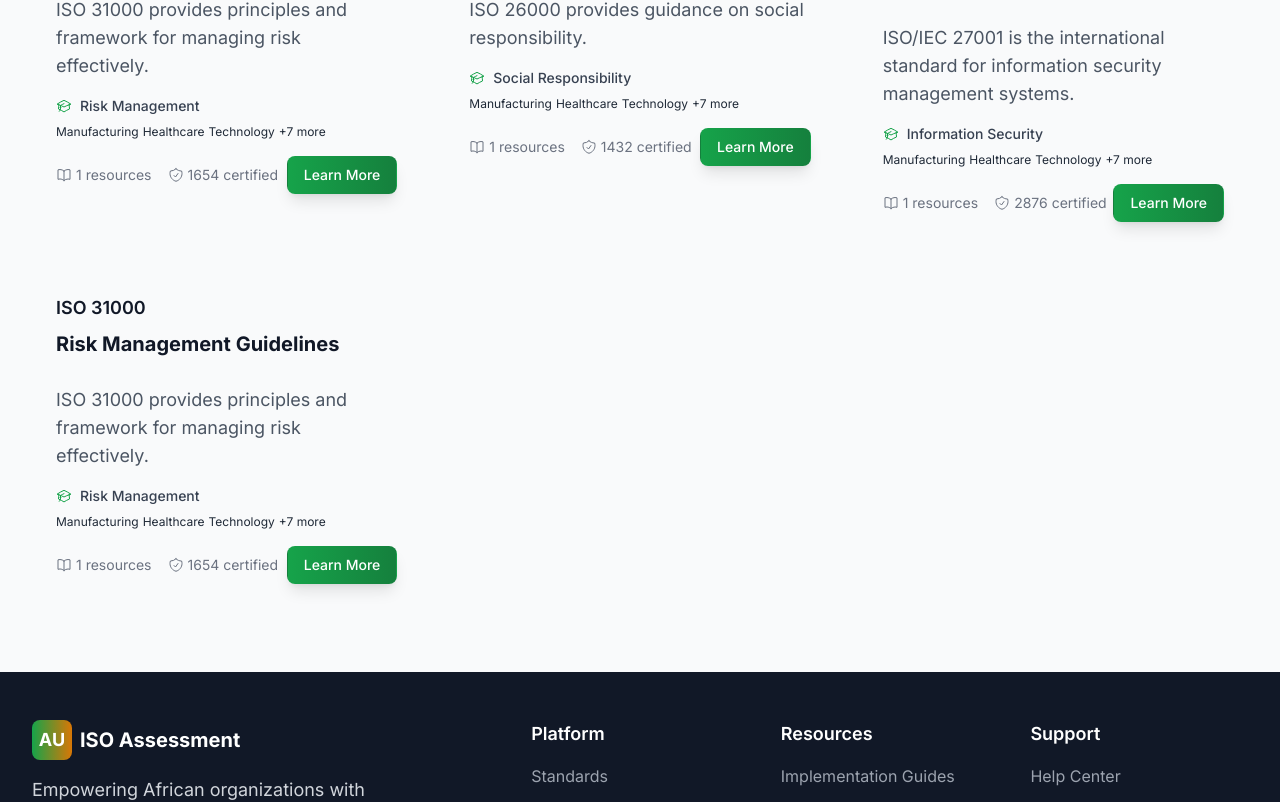
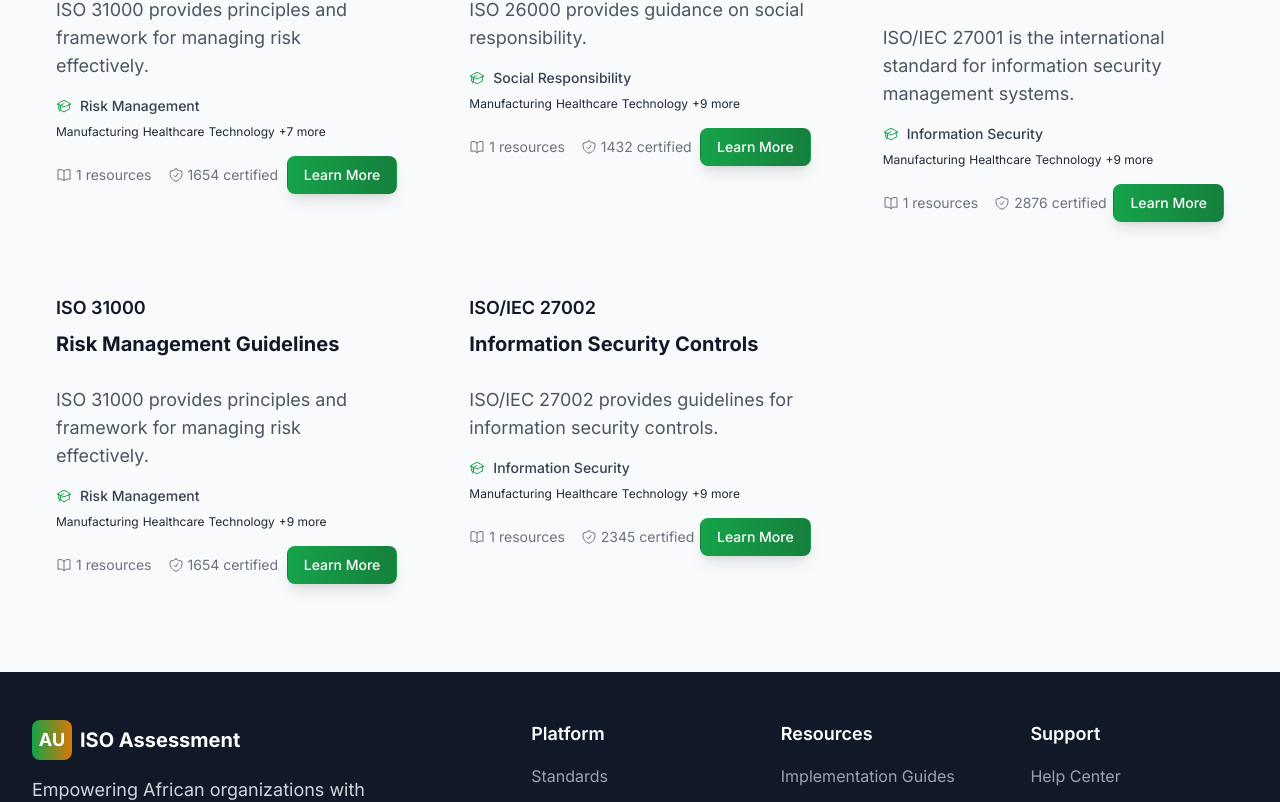
Before and after one commit to cfallah2k/CUSTOM-ISO-CHECKLIST, a React (Create React App) app: page /standards in a window 1280 px wide. Shown: the part 1291-2093 px from the top of the page. Built offline with nearby package versions, Linux system fonts and the light colour scheme.

Commit message:
Add Creative & Cultural Industries and Mining & Minerals sectors, plus ISO 27002 standard

```diff
--- a/src/data/isoStandards.ts
+++ b/src/data/isoStandards.ts
@@ -124,7 +124,7 @@ export const sectors = [
     description: 'Manufacturing and production industries',
     icon: 'CogIcon',
     color: 'primary',
-    isoStandards: ['iso-9001', 'iso-14001', 'iso-45001', 'iso-50001', 'iso-22301', 'iso-37001', 'iso-31000', 'iso-26000', 'iso-27001', 'iso-27002', 'iso-27005', 'iso-27701', 'iso-27017', 'iso-27018', 'iso-20000-1', 'iso-25010', 'iso-38500', 'iso-28000', 'iso-20252', 'iso-10002', 'iso-55001', 'iso-8000', 'iso-8573', 'iso-37301', 'iso-37002', 'iso-19011', 'iso-13485', 'iso-15189', 'iso-10993', 'iso-ts-16949', 'iso-20121', 'iso-37120', 'iso-4217', 'iso-3166', 'iso-56002', 'iso-10004', 'iso-9241']
+    isoStandards: ['iso-9001', 'iso-14001', 'iso-45001', 'iso-50001', 'iso-22301', 'iso-37001', 'iso-31000', 'iso-26000', 'iso-27001', 'iso-27002', 'iso-27005', 'iso-27701', 'iso-27017', 'iso-27018', 'iso-20000-1', 'iso-25010', 'iso-38500', 'iso-28000', 'iso-20252', 'iso-10002', 'iso-55001', 'iso-8000', 'iso-8573', 'iso-37301', 'iso-37002', 'iso-19011', 'iso-13485', 'iso-15189', 'iso-10993', 'iso-ts-16949', 'iso-20121', 'iso-37120', 'iso-4217', 'iso-3166', 'iso-56002', 'iso-10004', 'iso-9241', 'iso-13485', 'iso-15189', 'iso-10993', 'iso-ts-16949', 'iso-20121', 'iso-37120', 'iso-4217', 'iso-3166', 'iso-56002', 'iso-10004', 'iso-9241']
   },
   {
     id: 'healthcare',
@@ -197,6 +197,22 @@ export const sectors = [
     icon: 'LeafIcon',
     color: 'emerald',
     isoStandards: ['iso-9001', 'iso-14001', 'iso-45001', 'iso-50001', 'iso-22301', 'iso-37001', 'iso-31000', 'iso-26000', 'iso-55001', 'iso-37301', 'iso-37002', 'iso-19011', 'iso-10002', 'iso-10004', 'iso-56002']
+  },
+  {
+    id: 'creative-cultural',
+    name: 'Creative & Cultural Industries',
+    description: 'Arts, entertainment, media, and cultural organizations',
+    icon: 'FilmIcon',
+    color: 'violet',
+    isoStandards: ['iso-9001', 'iso-14001', 'iso-45001', 'iso-27001', 'iso-22301', 'iso-37001', 'iso-31000', 'iso-26000', 'iso-20121', 'iso-20000-1', 'iso-25010', 'iso-38500', 'iso-37301', 'iso-37002', 'iso-19011', 'iso-10002', 'iso-10004', 'iso-9241', 'iso-56002']
+  },
+  {
+    id: 'mining-minerals',
+    name: 'Mining & Minerals',
+    description: 'Mining, minerals processing, and extractive industries',
+    icon: 'CubeIcon',
+    color: 'amber',
+    isoStandards: ['iso-9001', 'iso-14001', 'iso-45001', 'iso-50001', 'iso-22301', 'iso-37001', 'iso-31000', 'iso-26000', 'iso-55001', 'iso-8573', 'iso-37301', 'iso-37002', 'iso-19011', 'iso-10002', 'iso-10004', 'iso-56002']
   }
 ];
 
@@ -1848,7 +1864,7 @@ export const isoStandards: ISOStandard[] = [
     version: '2010',
     year: 2010,
     category: isoCategories[7],
-    sector: [sectors[0], sectors[1], sectors[2], sectors[3], sectors[4], sectors[5], sectors[6], sectors[7], sectors[8], sectors[9]],
+    sector: [sectors[0], sectors[1], sectors[2], sectors[3], sectors[4], sectors[5], sectors[6], sectors[7], sectors[8], sectors[9], sectors[10], sectors[11]],
     description: 'ISO 26000 provides guidance on social responsibility.',
     overview: 'ISO 26000 helps organizations operate in a socially responsible manner.',
     purpose: 'To provide organizations with guidance on social responsibility.',
@@ -2083,7 +2099,7 @@ export const isoStandards: ISOStandard[] = [
     version: '2013',
     year: 2013,
     category: isoCategories[8],
-    sector: [sectors[0], sectors[1], sectors[2], sectors[3], sectors[4], sectors[5], sectors[6], sectors[7], sectors[8], sectors[9]],
+    sector: [sectors[0], sectors[1], sectors[2], sectors[3], sectors[4], sectors[5], sectors[6], sectors[7], sectors[8], sectors[9], sectors[10], sectors[11]],
     description: 'ISO/IEC 27001 is the international standard for information security management systems.',
     overview: 'ISO/IEC 27001 helps organizations protect information assets.',
     purpose: 'To provide organizations with a framework for information security management.',
@@ -2317,7 +2333,7 @@ export const isoStandards: ISOStandard[] = [
     version: '2018',
     year: 2018,
     category: isoCategories[6],
-    sector: [sectors[0], sectors[1], sectors[2], sectors[3], sectors[4], sectors[5], sectors[6], sectors[7], sectors[8], sectors[9]],
+    sector: [sectors[0], sectors[1], sectors[2], sectors[3], sectors[4], sectors[5], sectors[6], sectors[7], sectors[8], sectors[9], sectors[10], sectors[11]],
     description: 'ISO 31000 provides principles and framework for managing risk effectively.',
     overview: 'ISO 31000 helps organizations identify, assess, and manage risks.',
     purpose: 'To provide organizations with a framework for risk management.',
@@ -2544,6 +2560,248 @@ export const isoStandards: ISOStandard[] = [
       ]
     },
     lastUpdated: '2024-01-15'
+  },
+  {
+    id: 'iso-27002',
+    code: 'ISO/IEC 27002',
+    name: 'Information Security Controls',
+    fullName: 'ISO/IEC 27002:2022 - Information security, cybersecurity and privacy protection — Information security controls',
+    version: '2022',
+    year: 2022,
+    category: isoCategories[8],
+    sector: [sectors[0], sectors[1], sectors[2], sectors[3], sectors[4], sectors[5], sectors[6], sectors[7], sectors[8], sectors[9], sectors[10], sectors[11]],
+    description: 'ISO/IEC 27002 provides guidelines for information security controls.',
+    overview: 'ISO/IEC 27002 helps organizations implement effective information security controls.',
+    purpose: 'To provide organizations with guidelines for information security controls.',
+    scope: 'This International Standard provides guidelines for information security controls.',
+    keyPrinciples: [
+      'Security policy',
+      'Organization of information security',
+      'Human resource security',
+      'Asset management',
+      'Access control',
+      'Cryptography',
+      'Physical and environmental security',
+      'Operations security',
+      'Communications security',
+      'System acquisition, development and maintenance',
+      'Supplier relationships',
+      'Information security incident management',
+      'Information security aspects of business continuity management',
+      'Compliance'
+    ],
+    sections: [
+      {
+        id: 'security-controls',
+        title: 'Information Security Controls',
+        description: 'Implementing comprehensive information security controls.',
+        requirements: [
+          'Develop security control framework',
+          'Implement organizational controls',
+          'Establish human resource security',
+          'Manage information assets'
+        ],
+        implementation: [
+          'Assess current security controls',
+          'Identify control gaps',
+          'Implement required controls',
+          'Monitor control effectiveness'
+        ],
+        benefits: [
+          'Enhanced information security',
+          'Reduced security risks',
+          'Regulatory compliance',
+          'Stakeholder confidence'
+        ],
+        challenges: [
+          'Implementing all required controls',
+          'Balancing security and usability',
+          'Ensuring control effectiveness',
+          'Maintaining control currency'
+        ],
+        examples: [
+          'Example 1: Security policy development',
+          'Example 2: Access control implementation',
+          'Example 3: Incident management procedures',
+          'Example 4: Compliance monitoring'
+        ],
+        resources: [
+          {
+            id: 'security-controls-template',
+            title: 'Security Controls Template',
+            type: 'template',
+            description: 'Template for implementing security controls',
+            url: '/resources/security-controls-template.docx',
+            size: '182 KB',
+            duration: '2.5 hours',
+            language: 'English',
+            tags: ['template', 'security controls', 'implementation']
+          }
+        ]
+      }
+    ],
+    requirements: [
+      'Security control framework',
+      'Organizational controls',
+      'Human resource security',
+      'Asset management'
+    ],
+    benefits: [
+      'Enhanced information security',
+      'Reduced security risks',
+      'Regulatory compliance',
+      'Stakeholder confidence'
+    ],
+    implementation: [
+      {
+        id: 'step-1',
+        title: 'Security Control Assessment',
+        description: 'Assess current security controls and identify gaps',
+        duration: '2-4 weeks',
+        resources: [
+          {
+            id: 'security-control-assessment-template',
+            title: 'Security Control Assessment Template',
+            type: 'template',
+            description: 'Template for conducting security control assessment',
+            url: '/resources/security-control-assessment-template.xlsx',
+            size: '205 KB',
+            duration: '3.5 hours',
+            language: 'English',
+            tags: ['template', 'security controls', 'assessment']
+          }
+        ],
+        checklist: [
+          'Review current security controls',
+          'Identify control gaps',
+          'Assess control effectiveness',
+          'Document findings and recommendations'
+        ],
+        tips: [
+          'Involve security experts',
+          'Consider all control categories',
+          'Document control requirements clearly',
+          'Engage stakeholders'
+        ]
+      }
+    ],
+    certification: {
+      process: ['Security control assessment', 'Documentation', 'Implementation', 'Internal audit', 'Management review', 'Certification audit'],
+      requirements: ['Security controls manual', 'Procedures', 'Records', 'Management commitment'],
+      duration: '6-12 months',
+      cost: '$10,000 - $30,000',
+      auditors: ['Accredited certification bodies', 'Information security auditors', 'Technical experts'],
+      validity: '3 years',
+      renewal: 'Recertification audit every 3 years'
+    },
+    cost: {
+      implementation: '$40,000 - $120,000',
+      certification: '$10,000 - $30,000',
+      maintenance: '$8,000 - $20,000',
+      training: '$6,000 - $12,000',
+      total: '$64,000 - $182,000',
+      breakdown: [
+        {
+          item: 'Implementation',
+          cost: '$40,000 - $120,000',
+          description: 'Initial implementation costs'
+        },
+        {
+          item: 'Certification',
+          cost: '$10,000 - $30,000',
+          description: 'Certification audit costs'
+        },
+        {
+          item: 'Maintenance',
+          cost: '$8,000 - $20,000',
+          description: 'Ongoing maintenance costs'
+        }
+      ]
+    },
+    timeline: {
+      total: '6-12 months',
+      phases: [
+        {
+          phase: 'Planning',
+          duration: '1-2 months',
+          activities: ['Security control assessment', 'Framework development', 'Planning']
+        },
+        {
+          phase: 'Implementation',
+          duration: '4-8 months',
+          activities: ['System implementation', 'Documentation', 'Training']
+        },
+        {
+          phase: 'Certification',
+          duration: '1-2 months',
+          activities: ['Internal audit', 'Management review', 'Certification audit']
+        }
+      ]
+    },
+    caseStudies: [
+      {
+        id: 'kenyan-fintech',
+        title: 'Kenyan Fintech Company Implements Security Controls',
+        company: 'Nairobi Fintech Ltd',
+        country: 'Kenya',
+        sector: 'Technology',
+        isoStandard: 'ISO/IEC 27002',
+        challenge: 'The company needed to implement comprehensive security controls for regulatory compliance.',
+        solution: 'Implemented ISO/IEC 27002 information security controls.',
+        results: [
+          'Enhanced security posture',
+          'Achieved regulatory compliance',
+          'Improved customer trust',
+          'Reduced security incidents'
+        ],
+        lessons: [
+          'Comprehensive control implementation is essential',
+          'Regular control monitoring is crucial',
+          'Employee training drives success',
+          'Continuous improvement is key'
+        ],
+        contact: 'info@nairobifintech.com'
+      }
+    ],
+    resources: [
+      {
+        id: 'iso-27002-guide',
+        title: 'ISO/IEC 27002 Implementation Guide',
+        type: 'guide',
+        description: 'Comprehensive step-by-step guide for implementing ISO/IEC 27002',
+        url: '/resources/iso-27002-implementation-guide.pdf',
+        size: '3.8 MB',
+        duration: '4.5 hours',
+        language: 'English',
+        tags: ['implementation', 'guide', 'information security controls']
+      }
+    ],
+    tags: ['information security', 'cybersecurity', 'security controls'],
+    difficulty: 'Advanced',
+    popularity: 2345,
+    africanContext: {
+      relevance: 'ISO/IEC 27002 is essential for African businesses implementing security controls.',
+      challenges: [
+        'Limited security expertise',
+        'Resource constraints',
+        'Infrastructure limitations'
+      ],
+      opportunities: [
+        'Enhanced security posture',
+        'Improved regulatory compliance',
+        'Better customer trust'
+      ],
+      successStories: [
+        'South African banks implementing security controls',
+        'Nigerian fintech companies enhancing security'
+      ],
+      localResources: [],
+      regionalPartners: [
+        'African Organization for Standardization (ARSO)',
+        'Cybersecurity organizations'
+      ]
+    },
+    lastUpdated: '2024-01-15'
   }
 ];
 
```
